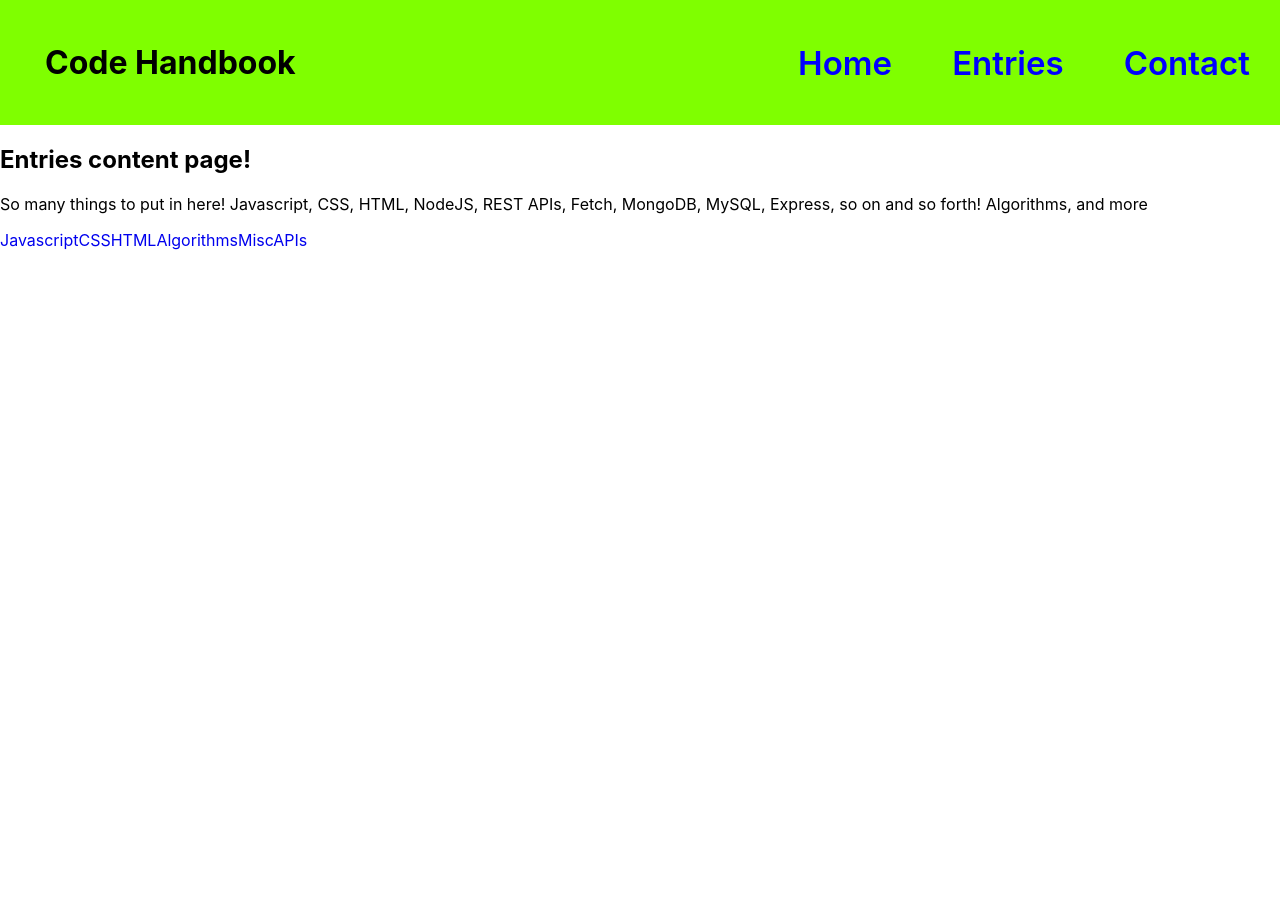
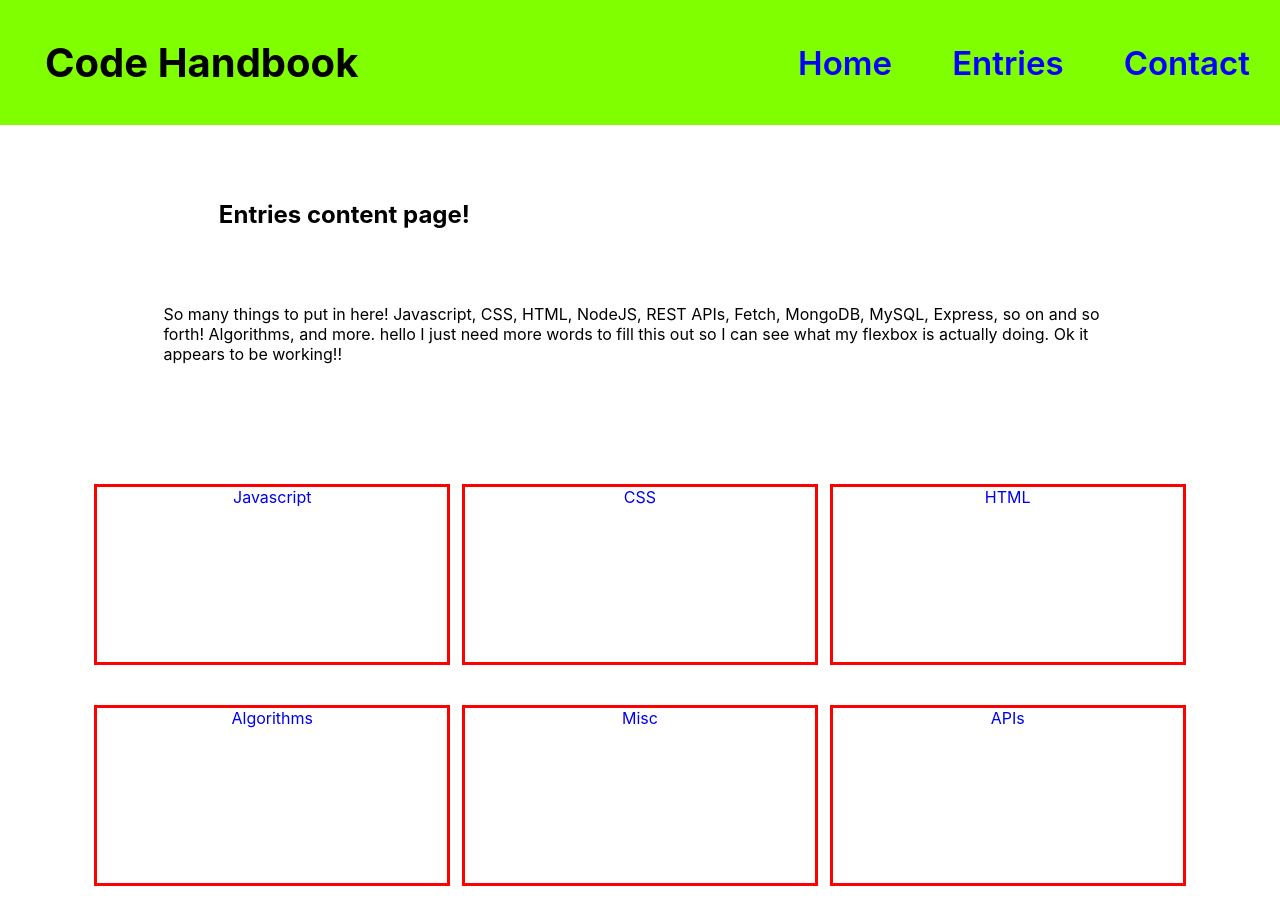
Before and after one commit to samvrny/code-journal, a React (Create React App) app: page /entries in a window 1280 px wide. Shown: the top 924 px of the page. Before the commit the page ends 800 px from the top, so only its background shows below. Built offline with nearby package versions, Linux system fonts and the light colour scheme.

Commit message:
finished with basic website layout. Will need more help later to make roiginal and not just look simple, as many of my designs do

```diff
--- a/src/components/Entries/index.js
+++ b/src/components/Entries/index.js
@@ -3,13 +3,14 @@ import { Link } from "react-router-dom";
 
 function Entries() {
     return (
-        <section>
-            <h2>Entries content page!</h2>
+        <section className='entries-body'>
+            <h1>Entries content page!</h1>
             <p>So many things to put in here! Javascript, CSS, HTML, NodeJS,
                 REST APIs, Fetch, MongoDB, MySQL, Express, so on and so forth!
-                Algorithms, and more
+                Algorithms, and more. hello I just need more words to fill this out
+                so I can see what my flexbox is actually doing. Ok it appears to be working!!
             </p>
-            <section>
+            <section className='flex around wrap entry-links'>
                 <Link to='/javascript'>Javascript</Link>
                 <Link to='/css'>CSS</Link>
                 <Link to='/html'>HTML</Link>
--- a/src/components/Home/index.js
+++ b/src/components/Home/index.js
@@ -2,8 +2,8 @@ import React from "react";
 
 function Home() {
     return(
-        <section>
-            <h1 id="about">Hello World!</h1>
+        <section className='home-body'>
+            <h1 className=''>Welcome to my code handbook</h1>
             <p>Welcome to my code handbook! This React application was written and
                 designed to be my personal go to handbook on how to write code, and also functionally
                 learn to write code as I go. The site is in it's development phase as of now, but I
--- a/src/stylesheets/index.css
+++ b/src/stylesheets/index.css
@@ -33,6 +33,10 @@ code {
   flex-direction: column  ;
 }
 
+.wrap {
+  flex-wrap: wrap;
+}
+
 a {
   text-decoration: none;
 }
@@ -47,6 +51,7 @@ header {
 
 header h1 {
   margin-left: 45px;
+  font-size: 40px;
 }
 
 nav {
@@ -62,3 +67,46 @@ nav {
 .nav-link:hover {
   color: aqua;
 }
+
+/* HOMEPAGE STYLES */
+
+.home-body {
+  margin: 3%;
+}
+
+.home-body h1 {
+  margin-left: 15%;
+  margin-top: 125px;
+}
+
+.home-body p {
+  margin: 125px;
+}
+
+/* ENTRIES PAGE STYLES */
+
+.entries-body {
+  margin: 3%;
+}
+
+.entries-body h1 {
+  margin-left: 15%;
+  margin-top: 75px;
+}
+
+.entries-body p {
+  margin: 75px 125px 100px 125px
+}
+
+.entry-links {
+  margin: 50px;
+  text-align: center;
+}
+
+.entry-links a {
+  min-width: 350px;
+  max-width: 350px;
+  height: 175px;
+  margin: 20px auto;
+  border: 3px solid red;
+}
```
